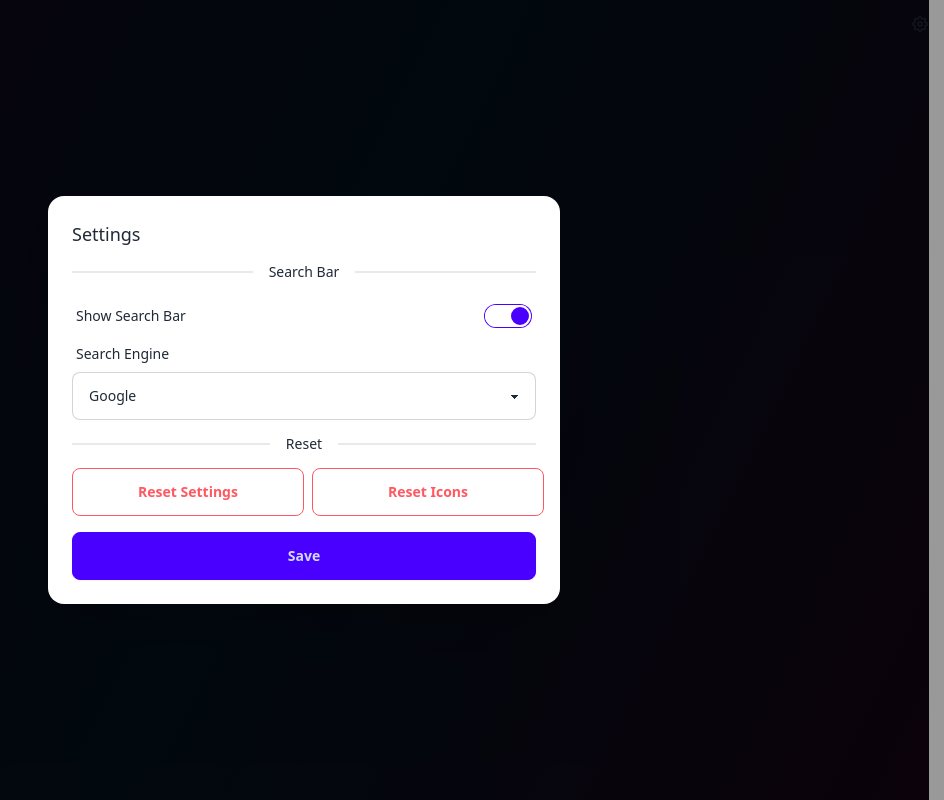
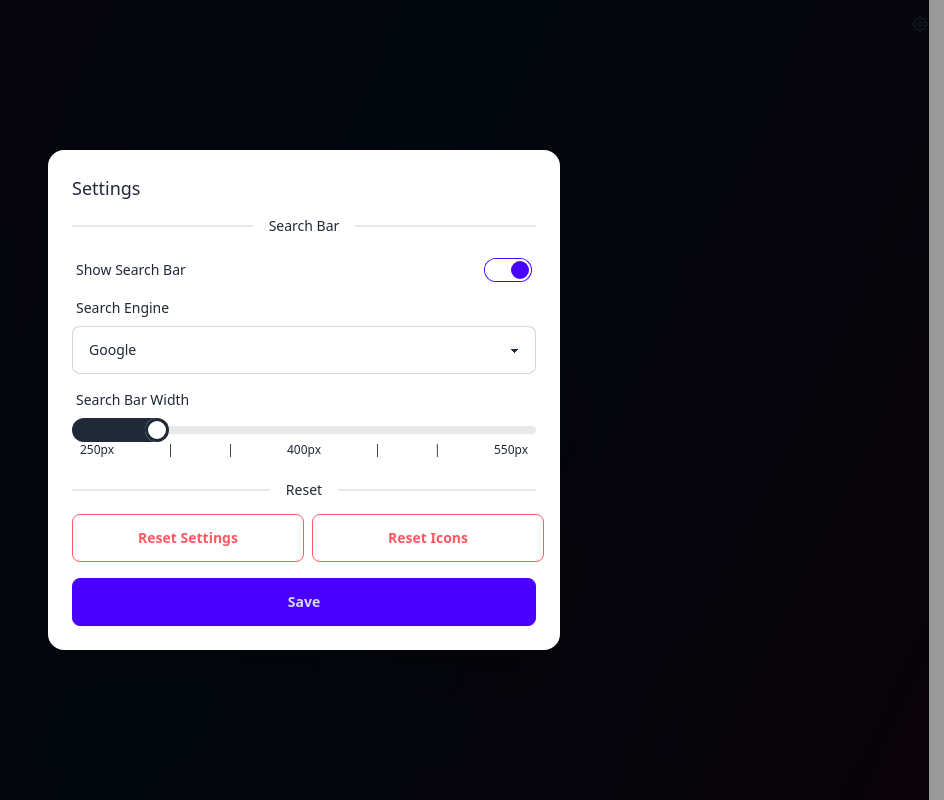
Before and after one commit to Miyunn/new-tab-extension, a React (Vite) app: page / in a window 1280 px wide. Both pictures are taken after a click on the button 1256 px from the left and 24 px from the top of the page. Shown: the whole page, without its empty margins (336-1280 px from the left). Built offline with nearby package versions, Linux system fonts and the light colour scheme.

Commit message:
search bar width change settings

```diff
--- a/src/App.tsx
+++ b/src/App.tsx
@@ -11,6 +11,7 @@ export default function App() {
       const defaultSettings = {
         searchBar: true,
         searchEngine: "google",
+        searchBarWidth: 300,
       };
       localStorage.setItem("settings", JSON.stringify(defaultSettings));
       return defaultSettings;
@@ -29,14 +30,22 @@ export default function App() {
     >
       <button
         className="fixed top-0 right-0 z-50 m-4"
-        onClick={() => document.getElementById("SettingsModal").showModal()}
+        onClick={() => {
+          const modal = document.getElementById(
+            "SettingsModal",
+          ) as HTMLDialogElement;
+          modal.showModal();
+        }}
       >
         <FiSettings />
       </button>
       <div className="flex justify-center items-center h-screen ">
         <div>
           {settings.searchBar && (
-            <Searchbar searchEngine={settings.searchEngine} />
+            <Searchbar
+              searchEngine={settings.searchEngine}
+              searchBarWidth={settings.searchBarWidth}
+            />
           )}
           <ChangeSettings setSettings={setSettings} settings={settings} />
         </div>
--- a/src/components/searchbar/index.tsx
+++ b/src/components/searchbar/index.tsx
@@ -5,6 +5,7 @@ import DuckDuckGoIcon from "../../assets/icons/search-engine/icons8-duckduckgo.s
 
 interface Props {
   searchEngine: string;
+  searchBarWidth: number;
 }
 
 const EngineIcon: React.FC<{ searchEngine: string }> = ({ searchEngine }) => {
@@ -20,7 +21,7 @@ const EngineIcon: React.FC<{ searchEngine: string }> = ({ searchEngine }) => {
   }
 };
 
-const SearchBar: React.FC<Props> = ({ searchEngine }) => {
+const SearchBar: React.FC<Props> = ({ searchEngine, searchBarWidth }) => {
   const handleKeyPress = (event: KeyboardEvent<HTMLInputElement>) => {
     if (event.key === "Enter") {
       search(searchEngine);
@@ -54,9 +55,8 @@ const SearchBar: React.FC<Props> = ({ searchEngine }) => {
   return (
     <div
       className="flex items-center max-w-lg mx-auto"
-      style={{ maxWidth: "400px" }}
     >
-      <div className="relative w-full">
+      <div className="relative">
         <div className="absolute inset-y-0 start-0 flex items-center ps-3 pointer-events-none">
           <EngineIcon searchEngine={searchEngine} />
         </div>
@@ -66,6 +66,7 @@ const SearchBar: React.FC<Props> = ({ searchEngine }) => {
           className="bg-gray-50 border border-gray-300 text-gray-900
           text-sm rounded-full focus:ring-blue-500 focus:border-blue-500 block w-full ps-10 p-2.5"
           placeholder="Search"
+          style={searchBarWidth ? { width: `${searchBarWidth}px` } : { width: "300px" }}
           required
           onKeyDown={handleKeyPress}
         />
--- a/src/components/settingsModal/index.tsx
+++ b/src/components/settingsModal/index.tsx
@@ -11,6 +11,7 @@ export default function ChangeSettings({
     const newSettings = {
       searchBar: formData.get("searchBar") === "on" ? true : false,
       searchEngine: formData.get("searchEngine") as string,
+      searchBarWidth: formData.get("searchBarWidth") as string,
       background: formData.get("background") as string,
     };
     setSettings(newSettings);
@@ -56,6 +57,30 @@ export default function ChangeSettings({
             </select>
           </div>
 
+          <div className="form-control w-full max-w py-2">
+            <label className="label">
+              <span className="label-text">Search Bar Width</span>
+            </label>
+            <input
+              type="range"
+              min="250"
+              max="550"
+              className="range"
+              step="10"
+              name="searchBarWidth"
+              defaultValue={settings.searchBarWidth}
+            />
+            <div className="w-full flex justify-between text-xs px-2">
+              <span>250px</span>
+              <span>|</span>
+              <span>|</span>
+              <span>400px</span>
+              <span>|</span>
+              <span>|</span>
+              <span>550px</span>
+            </div>
+          </div>
+
           <div className="divider text-sm">Reset</div>
           <div className="w-full max-w flex space-x-2">
             <button
@@ -65,10 +90,7 @@ export default function ChangeSettings({
             >
               Reset Settings
             </button>
-            <button
-              type="button"
-              className="btn btn-outline btn-error w-1/2"
-            >
+            <button type="button" className="btn btn-outline btn-error w-1/2">
               Reset Icons
             </button>
           </div>
```
